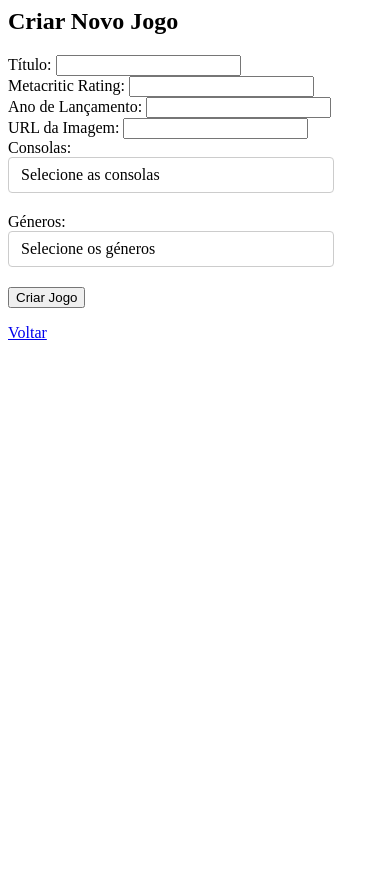
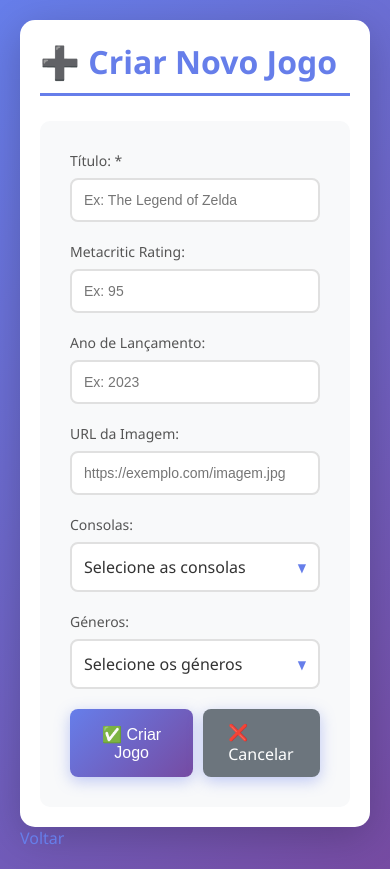
Before and after one commit to TiagoCastro05/ListaJogosPW, a PHP site: page /movie/movie/create in a window 390 px wide. Before the commit the page ends 340 px from the top, so only its background shows below. Run offline with PHP 8.4, Linux system fonts and the light colour scheme; data that the repository does not hold is empty.

Commit message:
Commit 4 - Mudança de Visual

```diff
--- a/app/views/movie/create.php
+++ b/app/views/movie/create.php
@@ -1,65 +1,20 @@
-<h2>Criar Novo Jogo</h2>
+<link rel="stylesheet" href="<?php echo $url_alias;?>/assets/css/main.css">
 
-<style>
-.custom-dropdown {
-  position: relative;
-  width: 300px;
-  margin-bottom: 20px;
-}
-
-.dropdown-button {
-  width: 100%;
-  padding: 8px 12px;
-  border: 1px solid #ccc;
-  background: white;
-  text-align: left;
-  cursor: pointer;
-  border-radius: 4px;
-}
-
-.dropdown-content {
-  display: none;
-  position: absolute;
-  background-color: white;
-  width: 100%;
-  border: 1px solid #ccc;
-  border-radius: 4px;
-  max-height: 200px;
-  overflow-y: auto;
-  z-index: 1000;
-  box-shadow: 0 2px 5px rgba(0,0,0,0.2);
-}
-
-.dropdown-content.show {
-  display: block;
-}
-
-.dropdown-item {
-  padding: 8px 12px;
-  cursor: pointer;
-}
-
-.dropdown-item:hover {
-  background-color: #f0f0f0;
-}
-
-.dropdown-item input[type="checkbox"] {
-  margin-right: 8px;
-}
-</style>
+<div class="container">
+  <h2>➕ Criar Novo Jogo</h2>
 
   <form action="<?php echo $url_alias;?>/movie/create" method="POST">
-  <label for="title">Título:</label>
-  <input type="text" id="title" name="title" required><br>
+    <label for="title">Título: *</label>
+    <input type="text" id="title" name="title" required placeholder="Ex: The Legend of Zelda">
 
     <label for="metacritic_rating">Metacritic Rating:</label>
-  <input type="text" id="metacritic_rating" name="metacritic_rating"><br>
+    <input type="text" id="metacritic_rating" name="metacritic_rating" placeholder="Ex: 95">
 
     <label for="release_year">Ano de Lançamento:</label>
-  <input type="text" id="release_year" name="release_year"><br>
+    <input type="text" id="release_year" name="release_year" placeholder="Ex: 2023">
 
     <label for="game_image">URL da Imagem:</label>
-  <input type="text" id="game_image" name="game_image"><br>
+    <input type="text" id="game_image" name="game_image" placeholder="https://exemplo.com/imagem.jpg">
 
     <label>Consolas:</label>
     <div class="custom-dropdown">
@@ -91,8 +46,12 @@
       </div>
     </div>
 
-  <button type="submit">Criar Jogo</button>
+    <div style="display: flex; gap: 10px; margin-top: 20px;">
+      <button type="submit">✅ Criar Jogo</button>
+      <a href="<?php echo $url_alias;?>/movie" class="btn" style="background: #6c757d;">❌ Cancelar</a>
+    </div>
   </form>
+</div>
 
 <script>
 function toggleDropdown(id) {
@@ -114,7 +73,7 @@ function updateSelectedText(type) {
 
 // Fechar dropdown ao clicar fora
 window.onclick = function(event) {
-  if (!event.target.matches('.dropdown-button') && !event.target.closest('.dropdown-content')) {
+  if (!event.target.matches('.dropdown-button') && !event.target.matches('.dropdown-button span') && !event.target.closest('.dropdown-content')) {
     var dropdowns = document.getElementsByClassName('dropdown-content');
     for (var i = 0; i < dropdowns.length; i++) {
       dropdowns[i].classList.remove('show');
--- a/assets/css/main.css
+++ b/assets/css/main.css
@@ -0,0 +1,315 @@
+/* Reset e estilos globais */
+* {
+  margin: 0;
+  padding: 0;
+  box-sizing: border-box;
+}
+
+body {
+  font-family: "Segoe UI", Tahoma, Geneva, Verdana, sans-serif;
+  background: linear-gradient(135deg, #667eea 0%, #764ba2 100%);
+  min-height: 100vh;
+  padding: 20px;
+  color: #333;
+}
+
+.container {
+  max-width: 1200px;
+  margin: 0 auto;
+  background: white;
+  border-radius: 15px;
+  padding: 30px;
+  box-shadow: 0 10px 40px rgba(0, 0, 0, 0.2);
+}
+
+/* Títulos */
+h1,
+h2 {
+  color: #667eea;
+  margin-bottom: 20px;
+  font-weight: 600;
+}
+
+h1 {
+  font-size: 2.5em;
+  text-align: center;
+  margin-bottom: 30px;
+}
+
+h2 {
+  font-size: 2em;
+  border-bottom: 3px solid #667eea;
+  padding-bottom: 10px;
+  margin-bottom: 25px;
+}
+
+h3 {
+  color: #28a745;
+  background: #d4edda;
+  padding: 15px;
+  border-radius: 8px;
+  margin: 20px 0;
+  border-left: 4px solid #28a745;
+}
+
+/* Botões */
+button,
+.btn,
+a.btn {
+  background: linear-gradient(135deg, #667eea 0%, #764ba2 100%);
+  color: white;
+  padding: 12px 25px;
+  border: none;
+  border-radius: 8px;
+  cursor: pointer;
+  text-decoration: none;
+  display: inline-block;
+  font-size: 16px;
+  font-weight: 500;
+  transition: all 0.3s ease;
+  box-shadow: 0 4px 15px rgba(102, 126, 234, 0.4);
+}
+
+button:hover,
+.btn:hover,
+a.btn:hover {
+  transform: translateY(-2px);
+  box-shadow: 0 6px 20px rgba(102, 126, 234, 0.6);
+}
+
+/* Formulários */
+form {
+  background: #f8f9fa;
+  padding: 30px;
+  border-radius: 10px;
+  margin-top: 20px;
+}
+
+label {
+  display: block;
+  margin-bottom: 8px;
+  color: #555;
+  font-weight: 500;
+  font-size: 14px;
+}
+
+input[type="text"],
+input[type="number"] {
+  width: 100%;
+  padding: 12px;
+  border: 2px solid #e0e0e0;
+  border-radius: 8px;
+  font-size: 14px;
+  margin-bottom: 20px;
+  transition: border 0.3s ease;
+}
+
+input[type="text"]:focus,
+input[type="number"]:focus {
+  outline: none;
+  border-color: #667eea;
+  box-shadow: 0 0 0 3px rgba(102, 126, 234, 0.1);
+}
+
+/* Lista de jogos */
+ul {
+  list-style: none;
+  padding: 0;
+}
+
+ul li {
+  background: white;
+  padding: 20px;
+  margin-bottom: 15px;
+  border-radius: 10px;
+  border-left: 5px solid #667eea;
+  box-shadow: 0 2px 10px rgba(0, 0, 0, 0.1);
+  transition: all 0.3s ease;
+  display: flex;
+  justify-content: space-between;
+  align-items: center;
+}
+
+ul li:hover {
+  transform: translateX(5px);
+  box-shadow: 0 4px 15px rgba(0, 0, 0, 0.15);
+}
+
+ul li strong {
+  font-size: 1.2em;
+  color: #333;
+  flex: 1;
+}
+
+ul li a {
+  color: #667eea;
+  text-decoration: none;
+  padding: 8px 15px;
+  border-radius: 5px;
+  transition: all 0.3s ease;
+  font-weight: 500;
+  margin-left: 10px;
+}
+
+ul li a:hover {
+  background: #667eea;
+  color: white;
+}
+
+/* Detalhes do jogo */
+.game-details {
+  background: #f8f9fa;
+  padding: 30px;
+  border-radius: 10px;
+  margin-top: 20px;
+}
+
+.game-details > div {
+  background: white;
+  padding: 15px;
+  margin-bottom: 15px;
+  border-radius: 8px;
+  border-left: 4px solid #667eea;
+}
+
+.game-details img {
+  border-radius: 10px;
+  box-shadow: 0 4px 15px rgba(0, 0, 0, 0.2);
+  margin-top: 10px;
+}
+
+/* Links */
+a {
+  color: #667eea;
+  text-decoration: none;
+  transition: color 0.3s ease;
+}
+
+a:hover {
+  color: #764ba2;
+}
+
+/* Dropdown customizado */
+.custom-dropdown {
+  position: relative;
+  width: 100%;
+  margin-bottom: 20px;
+}
+
+.dropdown-button {
+  width: 100%;
+  padding: 12px;
+  border: 2px solid #e0e0e0;
+  background: white;
+  text-align: left;
+  cursor: pointer;
+  border-radius: 8px;
+  transition: all 0.3s ease;
+  display: flex;
+  justify-content: space-between;
+  align-items: center;
+}
+
+.dropdown-button:hover {
+  border-color: #667eea;
+}
+
+.dropdown-button::after {
+  content: "▼";
+  font-size: 12px;
+  color: #667eea;
+}
+
+.dropdown-content {
+  display: none;
+  position: absolute;
+  background-color: white;
+  width: 100%;
+  border: 2px solid #667eea;
+  border-radius: 8px;
+  max-height: 250px;
+  overflow-y: auto;
+  z-index: 1000;
+  box-shadow: 0 8px 25px rgba(0, 0, 0, 0.15);
+  margin-top: 5px;
+}
+
+.dropdown-content.show {
+  display: block;
+  animation: slideDown 0.3s ease;
+}
+
+@keyframes slideDown {
+  from {
+    opacity: 0;
+    transform: translateY(-10px);
+  }
+  to {
+    opacity: 1;
+    transform: translateY(0);
+  }
+}
+
+.dropdown-item {
+  padding: 12px 15px;
+  cursor: pointer;
+  transition: background 0.2s ease;
+  display: flex;
+  align-items: center;
+}
+
+.dropdown-item:hover {
+  background-color: #f0f0ff;
+}
+
+.dropdown-item input[type="checkbox"] {
+  margin-right: 10px;
+  width: 18px;
+  height: 18px;
+  cursor: pointer;
+}
+
+.dropdown-item label {
+  margin: 0;
+  cursor: pointer;
+  flex: 1;
+}
+
+/* Scrollbar customizada */
+.dropdown-content::-webkit-scrollbar {
+  width: 8px;
+}
+
+.dropdown-content::-webkit-scrollbar-track {
+  background: #f1f1f1;
+  border-radius: 10px;
+}
+
+.dropdown-content::-webkit-scrollbar-thumb {
+  background: #667eea;
+  border-radius: 10px;
+}
+
+.dropdown-content::-webkit-scrollbar-thumb:hover {
+  background: #764ba2;
+}
+
+/* Responsividade */
+@media (max-width: 768px) {
+  .container {
+    padding: 20px;
+  }
+
+  h1 {
+    font-size: 2em;
+  }
+
+  ul li {
+    flex-direction: column;
+    align-items: flex-start;
+  }
+
+  ul li a {
+    margin: 5px 5px 0 0;
+  }
+}
```
Also changed, not shown: app/views/home/index.php (+8 -23 lines), app/views/movie/get.php (+26 -34 lines), app/views/movie/index.php (+17 -8 lines), app/views/movie/update.php (+14 -54 lines). Lines whose indentation alone changed are shown as unchanged.
